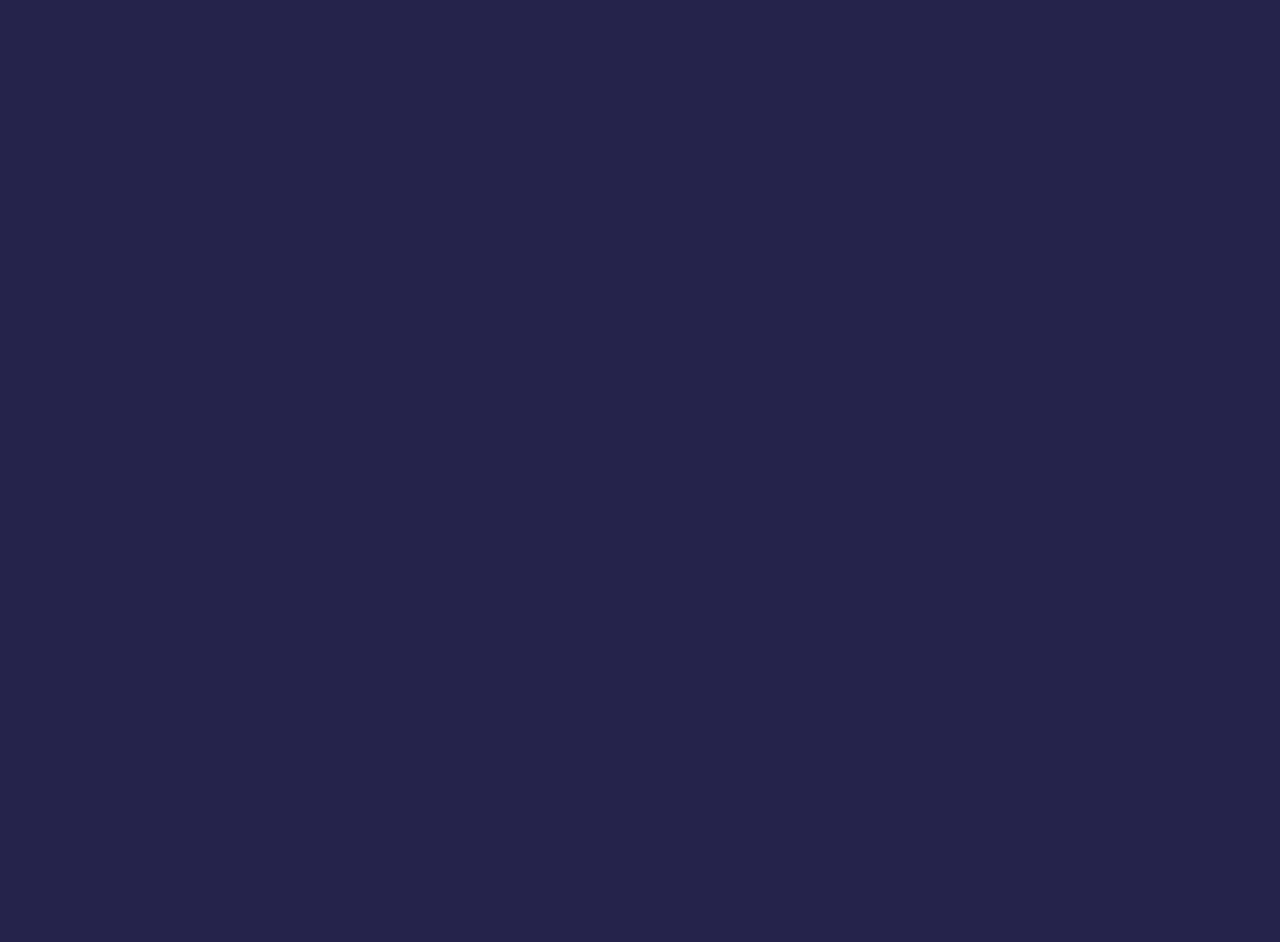
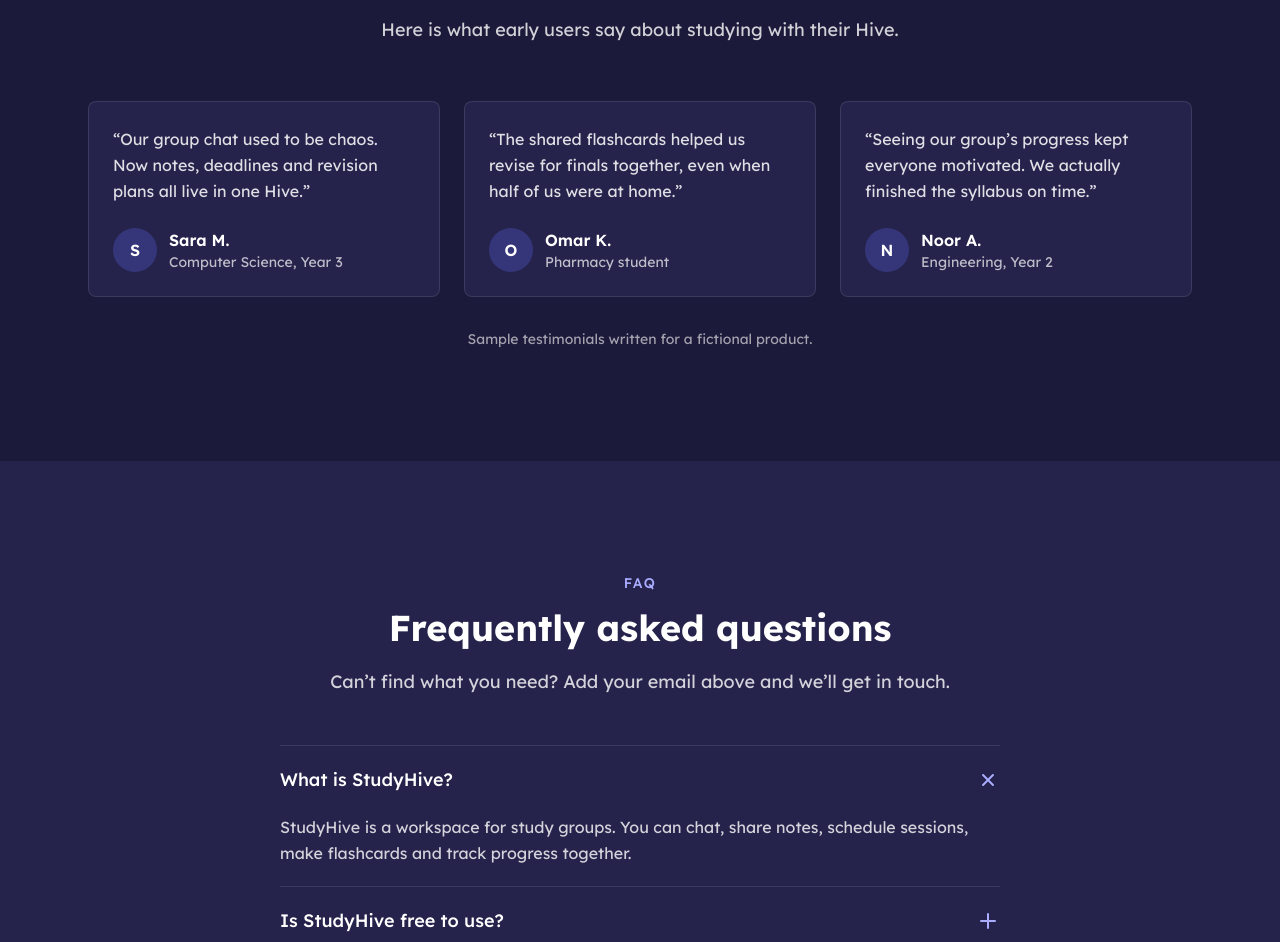
Before and after one commit to itdhuhaalabdullah-2002/studyhive, a React (Vite) app: page / in a window 1280 px wide. Shown: the part 3790-4732 px from the top of the page. Before the commit the page ends 3552 px from the top, so only its background shows below. Built offline with nearby package versions, Linux system fonts and the light colour scheme.

Commit message:
feat: add Testimonials and FAQ sections

```diff
--- a/src/App.tsx
+++ b/src/App.tsx
@@ -4,6 +4,8 @@ import Hero from "./components/Hero";
 import Features from "./components/Features";
 import HowItWorks from "./components/HowItWorks";
 import Pricing from "./components/Pricing";
+import Testimonials from "./components/Testimonials";
+import FAQ from "./components/FAQ";
 
 export default function App() {
   return (
@@ -20,6 +22,8 @@ export default function App() {
         <Features />
         <HowItWorks />
         <Pricing />
+        <Testimonials />
+        <FAQ />
       </main>
     </MotionConfig>
   );
--- /dev/null
+++ b/src/components/FAQ.tsx
@@ -0,0 +1,82 @@
+import { useState } from "react";
+import { AnimatePresence, motion } from "motion/react";
+import SectionHeading from "./ui/SectionHeading";
+import { faqs } from "../data/content";
+
+export default function FAQ() {
+  const [openIndex, setOpenIndex] = useState<number | null>(0);
+
+  return (
+    <section
+      id="faq"
+      aria-labelledby="faq-title"
+      className="scroll-mt-4 bg-night py-20 md:py-28"
+    >
+      <div className="mx-auto max-w-[768px] px-6">
+        <SectionHeading
+          id="faq-title"
+          eyebrow="FAQ"
+          title="Frequently asked questions"
+          description="Can’t find what you need? Add your email above and we’ll get in touch."
+        />
+
+        <div className="mt-12 divide-y divide-white/10 border-y border-white/10">
+          {faqs.map((faq, index) => {
+            const open = openIndex === index;
+            const buttonId = `faq-button-${index}`;
+            const panelId = `faq-panel-${index}`;
+
+            return (
+              <div key={faq.question}>
+                <h3>
+                  <button
+                    id={buttonId}
+                    type="button"
+                    aria-expanded={open}
+                    aria-controls={panelId}
+                    onClick={() => setOpenIndex(open ? null : index)}
+                    className="flex w-full items-center justify-between gap-4 py-5 text-left text-lg font-medium"
+                  >
+                    {faq.question}
+                    <motion.svg
+                      viewBox="0 0 24 24"
+                      fill="none"
+                      stroke="currentColor"
+                      strokeWidth="2"
+                      strokeLinecap="round"
+                      className="size-6 shrink-0 text-[#a9acff]"
+                      animate={{ rotate: open ? 45 : 0 }}
+                      transition={{ duration: 0.2 }}
+                      aria-hidden="true"
+                    >
+                      <path d="M12 5v14M5 12h14" />
+                    </motion.svg>
+                  </button>
+                </h3>
+
+                <AnimatePresence initial={false}>
+                  {open && (
+                    <motion.div
+                      id={panelId}
+                      role="region"
+                      aria-labelledby={buttonId}
+                      initial={{ height: 0, opacity: 0 }}
+                      animate={{ height: "auto", opacity: 1 }}
+                      exit={{ height: 0, opacity: 0 }}
+                      transition={{ duration: 0.25, ease: "easeOut" }}
+                      className="overflow-hidden"
+                    >
+                      <p className="pb-5 leading-relaxed text-white/80">
+                        {faq.answer}
+                      </p>
+                    </motion.div>
+                  )}
+                </AnimatePresence>
+              </div>
+            );
+          })}
+        </div>
+      </div>
+    </section>
+  );
+}
--- /dev/null
+++ b/src/components/Testimonials.tsx
@@ -0,0 +1,64 @@
+import { motion } from "motion/react";
+import SectionHeading from "./ui/SectionHeading";
+import { testimonials } from "../data/content";
+import { fadeUp, stagger } from "../lib/animations";
+
+export default function Testimonials() {
+  return (
+    <section
+      id="testimonials"
+      aria-labelledby="testimonials-title"
+      className="scroll-mt-4 bg-night-deep py-20 md:py-28"
+    >
+      <div className="mx-auto max-w-[1152px] px-6">
+        <SectionHeading
+          id="testimonials-title"
+          eyebrow="Testimonials"
+          title="Students who study better together"
+          description="Here is what early users say about studying with their Hive."
+        />
+
+        <motion.ul
+          variants={stagger}
+          initial="hidden"
+          whileInView="show"
+          viewport={{ once: true, amount: 0.2 }}
+          className="mt-14 grid gap-6 md:grid-cols-3"
+        >
+          {testimonials.map((item) => (
+            <motion.li
+              key={item.name}
+              variants={fadeUp}
+              whileHover={{ y: -4 }}
+              className="rounded-lg border border-white/10 bg-night p-6"
+            >
+              <figure className="flex h-full flex-col">
+                <blockquote className="flex-1 leading-relaxed text-white/85">
+                  “{item.quote}”
+                </blockquote>
+                <figcaption className="mt-6 flex items-center gap-3">
+                  <span
+                    aria-hidden="true"
+                    className="flex size-11 items-center justify-center rounded-full bg-brand/30 font-semibold"
+                  >
+                    {item.name.charAt(0)}
+                  </span>
+                  <span>
+                    <span className="block font-semibold">{item.name}</span>
+                    <span className="block text-sm text-white/70">
+                      {item.role}
+                    </span>
+                  </span>
+                </figcaption>
+              </figure>
+            </motion.li>
+          ))}
+        </motion.ul>
+
+        <p className="mt-8 text-center text-sm text-white/60">
+          Sample testimonials written for a fictional product.
+        </p>
+      </div>
+    </section>
+  );
+}
--- a/src/data/content.ts
+++ b/src/data/content.ts
@@ -123,3 +123,63 @@ export const plans: Plan[] = [
     cta: "Get Early Access",
   },
 ];
+
+export type Testimonial = {
+  quote: string;
+  name: string;
+  role: string;
+};
+
+export type Faq = {
+  question: string;
+  answer: string;
+};
+
+export const testimonials: Testimonial[] = [
+  {
+    quote:
+      "Our group chat used to be chaos. Now notes, deadlines and revision plans all live in one Hive.",
+    name: "Sara M.",
+    role: "Computer Science, Year 3",
+  },
+  {
+    quote:
+      "The shared flashcards helped us revise for finals together, even when half of us were at home.",
+    name: "Omar K.",
+    role: "Pharmacy student",
+  },
+  {
+    quote:
+      "Seeing our group’s progress kept everyone motivated. We actually finished the syllabus on time.",
+    name: "Noor A.",
+    role: "Engineering, Year 2",
+  },
+];
+
+export const faqs: Faq[] = [
+  {
+    question: "What is StudyHive?",
+    answer:
+      "StudyHive is a workspace for study groups. You can chat, share notes, schedule sessions, make flashcards and track progress together.",
+  },
+  {
+    question: "Is StudyHive free to use?",
+    answer:
+      "Yes. The Free plan includes up to 3 study rooms, shared notes, basic progress tracking and a focus timer. Paid plans add more features.",
+  },
+  {
+    question: "How many people can join a Hive?",
+    answer:
+      "Free and Pro plans are designed for study groups of friends and classmates. The Team plan supports up to 50 members for clubs and classes.",
+  },
+  {
+    question: "Do I need to install anything?",
+    answer:
+      "No. StudyHive runs in your browser on a laptop, tablet or phone, so you can join a session from anywhere.",
+  },
+  {
+    question: "When can I get access?",
+    answer:
+      "StudyHive is in early access. Add your email in the form at the top of the page and we will let you know when your spot is ready.",
+  },
+];
```
Also changed, not shown: 1 other file (tests, documents, lock files or other folders).
